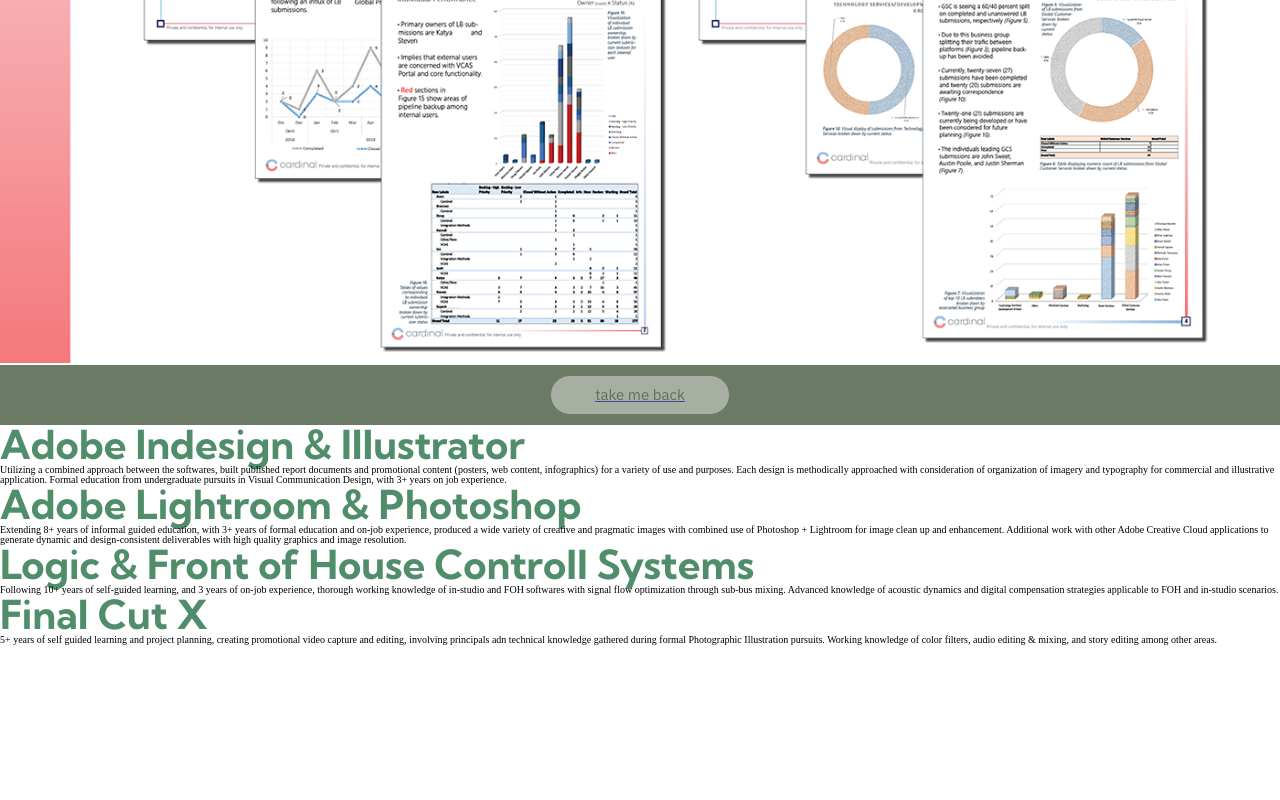
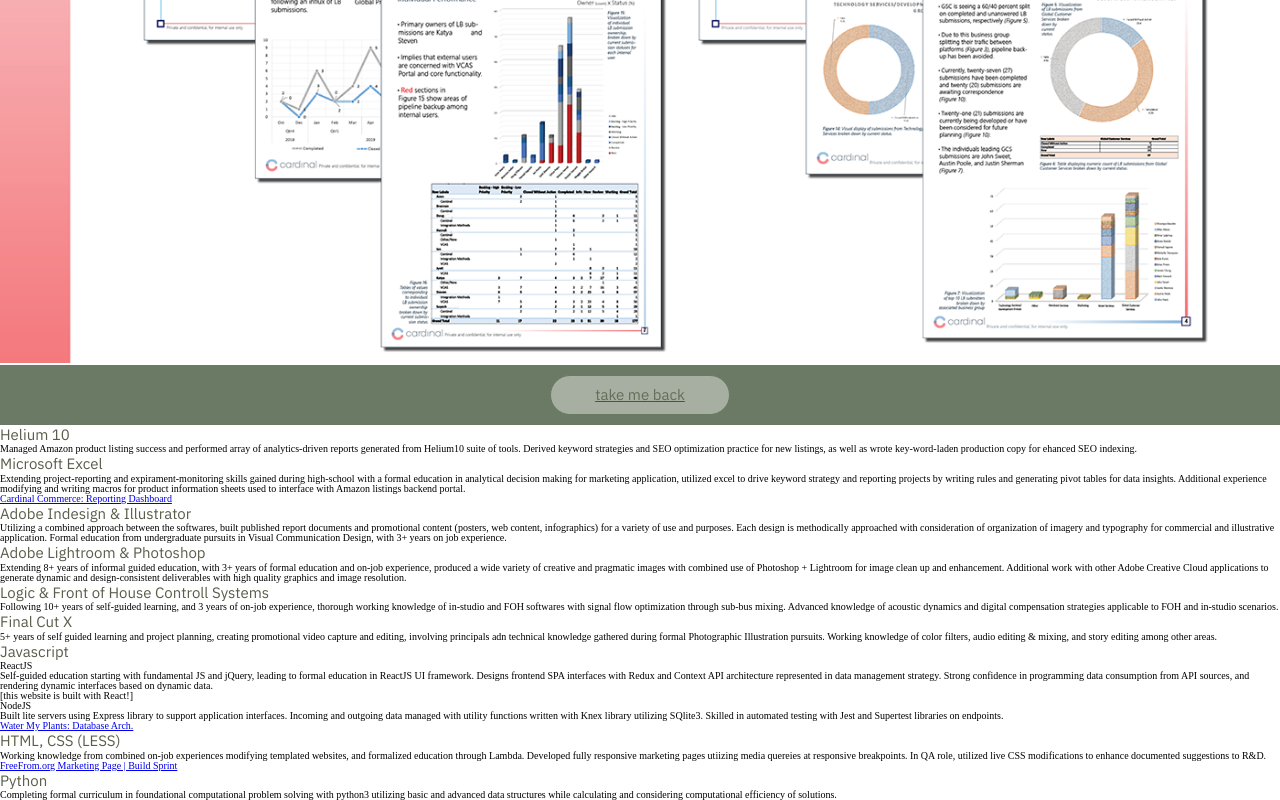
Before and after one commit to AvantGov/resume, a React (Create React App) app in the folder resume__client/: page /about/visa in a window 1280 px wide. Shown: the part 5576-6376 px from the top of the page. Before the commit the page ends 6221 px from the top, so only its background shows below. Built offline with nearby package versions, Linux system fonts and the light colour scheme; a web font is replaced by a local one.

Commit message:
completed data loading of all content in view more skills components with conditional logic to render programming library entries.

```diff
--- a/resume__client/src/App.js
+++ b/resume__client/src/App.js
@@ -5,9 +5,9 @@
 import EpicComp__viewmore from './Components/EpicComp__viewmore';
 import VisaComp__viewmore from './Components/VisaComp__viewmore';
 import Viewmore__banner from './Components/Viewmore__banner';
-import Skills__ecomm from './Components/Skills__ecomm';
-import Skills__media from './Components/Skills__media';
-import Skills__programming from './Components/Skills__programming';
+import Skills__Ecomm from './Components/Skills__Ecomm';
+import Skills__Media from './Components/Skills__Media';
+import Skills__Programming from './Components/Skills__Programming';
 
 import { Route } from 'react-router-dom';
 
@@ -29,9 +29,9 @@
         <VisaComp__viewmore />
       </Route>
 
-      {/* <Skills__ecomm /> */}
-      <Skills__media />
-      {/* <Skills__programming /> */}
+      <Skills__Ecomm />
+      <Skills__Media />
+      <Skills__Programming />
     </div>
   );
 }
--- /dev/null
+++ b/resume__client/src/Components/Skills__Ecomm.js
@@ -0,0 +1,24 @@
+import React from "react";
+import skills from "../assets/data/skills";
+
+const Skills__Ecomm = () => {
+//   console.log("it's dangerous to go alone, take this with you!:", skills.skills__ecomm);
+  return (
+    <div className="viewmore__ecomm">
+        {skills.skills__ecomm.map((item) => {
+            return(
+                <div className='ecomm__container' key={item.name}>
+                    <h2 className='container__header'>{item.name}</h2>
+                    <p className='container__desc'>{item.description}</p>
+                    <a href={item.linkURL}>
+                        <p className='container__link'>{item.linkName}</p>
+                    </a>
+                </div>
+            )
+
+        })}
+    </div>
+  );
+};
+
+export default Skills__Ecomm;
--- a/resume__client/src/Components/Skills__media.js
+++ b/resume__client/src/Components/Skills__Media.js
@@ -1,20 +1,15 @@
 import React from 'react';
 import skills from '../assets/data/skills';
 
-const counter__init = 0
-
-const Skills__media = () => {
+const Skills__Media = () => {
 
     console.log(skills.skills__media)
     return(
         <div className='viewmore__media'>
             {skills.skills__media.map((item) => {
-
-                const newCount = counter__init + 1
-
                 return(
                     <div className='media__container' key={item.name}>
-                        <h1 className='container__header'>{item.name}</h1>
+                        <h2 className='container__header'>{item.name}</h2>
                         {/* TODO: add rating iteration function for icon rendering based on the item.rating data in the imported object */}
                         <p className='container__desc'>{item.description}</p>
                     </div>
@@ -25,4 +20,4 @@
 };
 
 
-export default Skills__media;
+export default Skills__Media;
--- /dev/null
+++ b/resume__client/src/Components/Skills__Programming.js
@@ -0,0 +1,39 @@
+import React from 'react';
+import skills from '../assets/data/skills';
+
+const Skills__Programming = () => {
+
+    // console.log('this is the data the programmign comp is working with:',skills.skills__programming)
+    return(
+        <div className='viewmore__programming'>
+            {skills.skills__programming.map((item) => {
+                return(
+                    <div className='programming__container' key={item.name}>
+                        <h2 className='container__header'>{item.name}</h2>
+                        {/* implement function for rendering icons */}
+                        <p className='container__desc'>{item.description}</p>
+                        <a href={item.linkURL} className="container__link" target='_blank' rel="noreferrer">
+                            <p className='container__linkName'>{item.linkName}</p>
+                        </a>
+                        {item.hasLib ? item.lib.map((item) => {
+                            console.log(item)
+                            return(
+                                <div className='container__libContainer' key={item.name}>
+                                    <h3 className='libContainer__header'>{item.name}</h3>
+                                    <p className='libContainer__desc'>{item.description}</p>
+                                    <a href={item.linkURL} className='libContainer__link' target='_blank' rel="noreferrer">
+                                        <p className='libContainer__linkName'>{item.linkName}</p>
+                                    </a>
+
+                                </div>
+                            )
+                        }) : null}
+                    </div>
+                )
+            })}
+        </div>
+    )
+};
+
+
+export default Skills__Programming;
--- a/resume__client/src/Components/Skills__ecomm.js
+++ /dev/null
@@ -1,28 +0,0 @@
-import React from 'react';
-import skills from '../assets/data/skills';
-
-const Skills__ecomm = () => {
-
-    console.log("it's dangerous to go alone, take this with you!:", skills.skills__ecomm );
-
-    return(
-        <div className='viewmore__ecomm'>
-            <div className='ecomm__skillContainer'>
-                <h2 className='skillContainer__title'>{skills.skills__ecomm.HELIUM10.name}</h2>
-                <p className='skillContainer__description'>{skills.skills__ecomm.HELIUM10.decription}</p>
-                <a  href={skills.skills__ecomm.HELIUM10.linkURL}>
-                    <h3 className="skillContianer__link">{skills.skills__ecomm.HELIUM10.linkName}</h3>
-                </a>
-            </div>
-            <div className='ecomm__skillContainer'>
-                <h2 className='skillContainer__title'>{skills.skills__ecomm.EXCEL.name}</h2>
-                <p className='skillContainer__description'>{skills.skills__ecomm.EXCEL.decription}</p>
-                <a  href={skills.skills__ecomm.EXCEL.linkURL}>
-                    <h3 className="skillContianer__link">{skills.skills__ecomm.EXCEL.linkName}</h3>
-                </a>
-            </div>
-        </div>
-    )
-};
-
-export default Skills__ecomm;
--- a/resume__client/src/Components/Skills__programming.js
+++ /dev/null
@@ -1,14 +0,0 @@
-import React from 'react';
-// import skills from '../assets/data/skills';
-
-const Skills__programming = () => {
-
-
-    return(
-        <div className='viewmore__programming'>
-
-        </div>
-    )
-};
-
-export default Skills__programming;
--- a/resume__client/src/assets/data/skills.js
+++ b/resume__client/src/assets/data/skills.js
@@ -26,22 +26,22 @@
             ]
         },
         {
-            name: "",
+            name: "HTML, CSS (LESS)",
             rating: 4,
-            description: "",
+            description: "Working knowledge from combined on-job experiences modifying templated websites, and formalized education through Lambda. Developed fully responsive marketing pages utiizing media quereies at responsive breakpoints. In QA role, utilized live CSS modifications to enhance documented suggestions to R&D. ",
             hasLink: true,
-            linkURL: "",
-            linkName: "",
+            linkURL: "https://www.behance.net/gallery/93422201/FreeFromorg-Marketing-Page-Lambda-School-Build-Week",
+            linkName: "FreeFrom.org Marketing Page | Build Sprint",
             hasLib: false,
             lib: null
         },
         {
-            name: "",
-            rating: 4,
-            description: "",
-            hasLink: true,
-            linkURL: "",
-            linkName: "",
+            name: "Python",
+            rating: 3,
+            description: "Completing formal curriculum in foundational computational problem solving with python3 utilizing basic and advanced data structures while calculating and considering computational efficiency of solutions.",
+            hasLink: false,
+            linkURL: null,
+            linkName: null,
             hasLib: false,
             lib: null
         }
@@ -86,14 +86,14 @@
         {
             name: "Helium 10",
             rating: 4,
-            decription: "Managed Amazon product listing success and performed array of analytics-driven reports generated from Helium10 suite of tools. Derived keyword strategies and SEO optimization practice for new listings, as well as wrote key-word-laden production copy for ehanced SEO indexing.",
+            description: "Managed Amazon product listing success and performed array of analytics-driven reports generated from Helium10 suite of tools. Derived keyword strategies and SEO optimization practice for new listings, as well as wrote key-word-laden production copy for ehanced SEO indexing.",
             linkURL: null,
             linkName: null
         },
         {
             name: "Microsoft Excel",
             rating: 5,
-            decription: "Extending project-reporting and expirament-monitoring skills gained during high-school with a formal education in analytical decision making for marketing application, utilized excel to drive  keyword strategy and reporting projects by writing rules and generating pivot tables for data insights. Additional experience modifying and writing macros for product information sheets used to interface with Amazon listings backend portal.",
+            description: "Extending project-reporting and expirament-monitoring skills gained during high-school with a formal education in analytical decision making for marketing application, utilized excel to drive  keyword strategy and reporting projects by writing rules and generating pivot tables for data insights. Additional experience modifying and writing macros for product information sheets used to interface with Amazon listings backend portal.",
             linkURL: "https://www.behance.net/gallery/84709585/CardinalCommerce-Reporting-Dashboard",
             linkName: "Cardinal Commerce: Reporting Dashboard"
         }
@@ -143,7 +143,7 @@
 //     TOOL: {
 //         name: "",
 //         rating: 4,
-//         decription: "",
+//         description: "",
 //         linkURL: "",
 //         linkName: ""
 //     }
```
